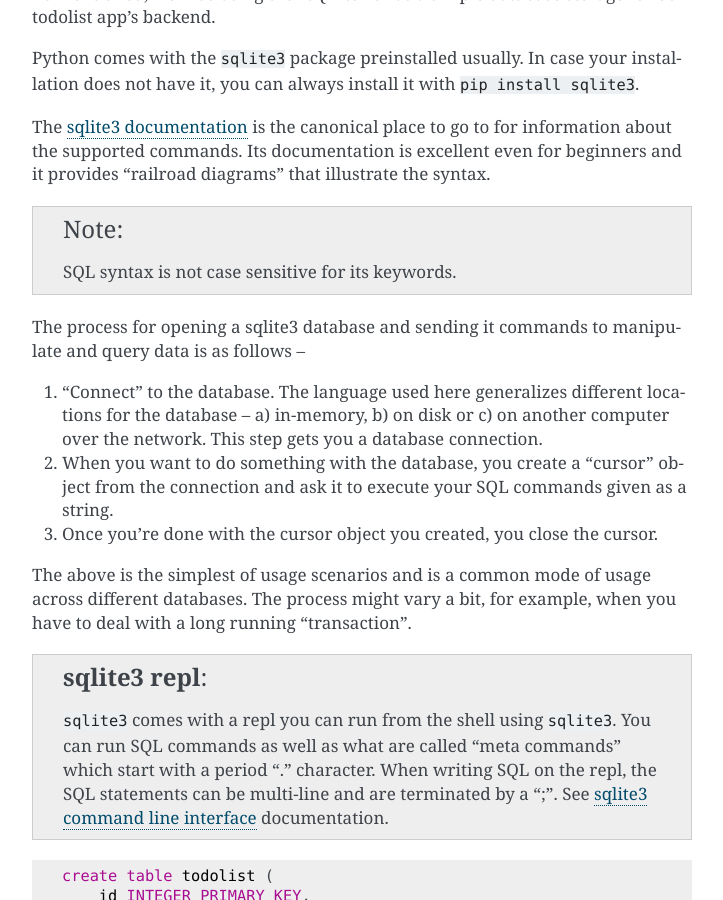
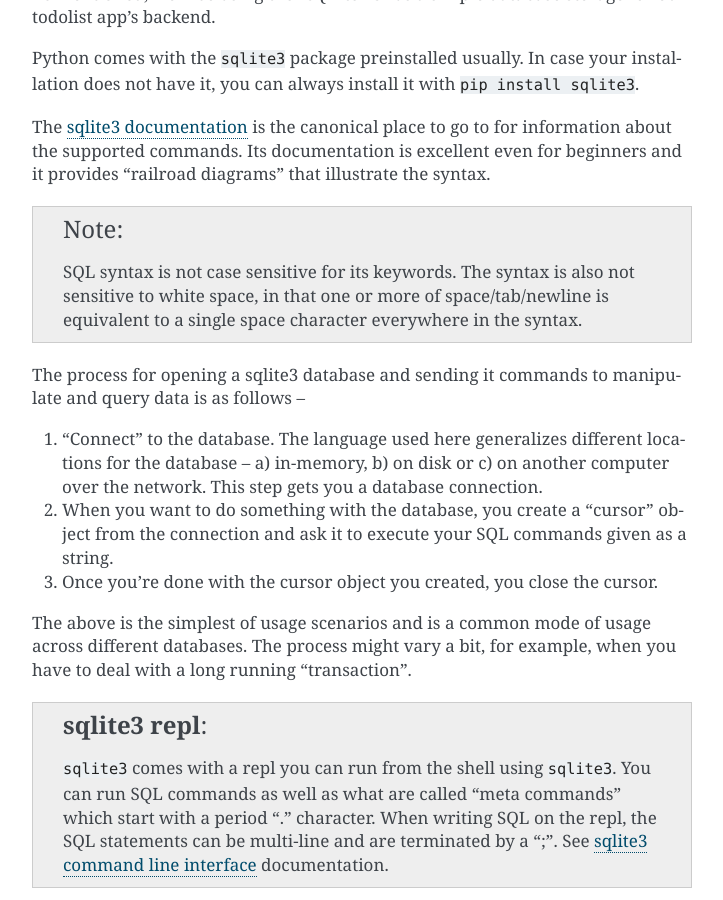
Before and after one commit to kreauniv/comp350, a Sphinx documentation site: the page built from source/data.rst, in a window 1280 px wide and 900 px high, scrolled down 2858 px. Shown: the whole window, without its empty margins (388-1111 px from the left). Built offline with Sphinx 7.4.7, drawn with Linux system fonts in a browser that asks for light colours.

Commit message:
Added note on syntax of SQL

```diff
--- a/source/data.rst
+++ b/source/data.rst
@@ -140,7 +140,9 @@ The `sqlite3 documentation`_ is the canonical place to go to for information
 about the supported commands. Its documentation is excellent even for beginners
 and it provides "railroad diagrams" that illustrate the syntax.
 
-.. note:: SQL syntax is not case sensitive for its keywords.
+.. note:: SQL syntax is not case sensitive for its keywords. The syntax is also
+   not sensitive to white space, in that one or more of space/tab/newline
+   is equivalent to a single space character everywhere in the syntax.
 
 The process for opening a sqlite3 database and sending it commands to manipulate
 and query data is as follows --
```
